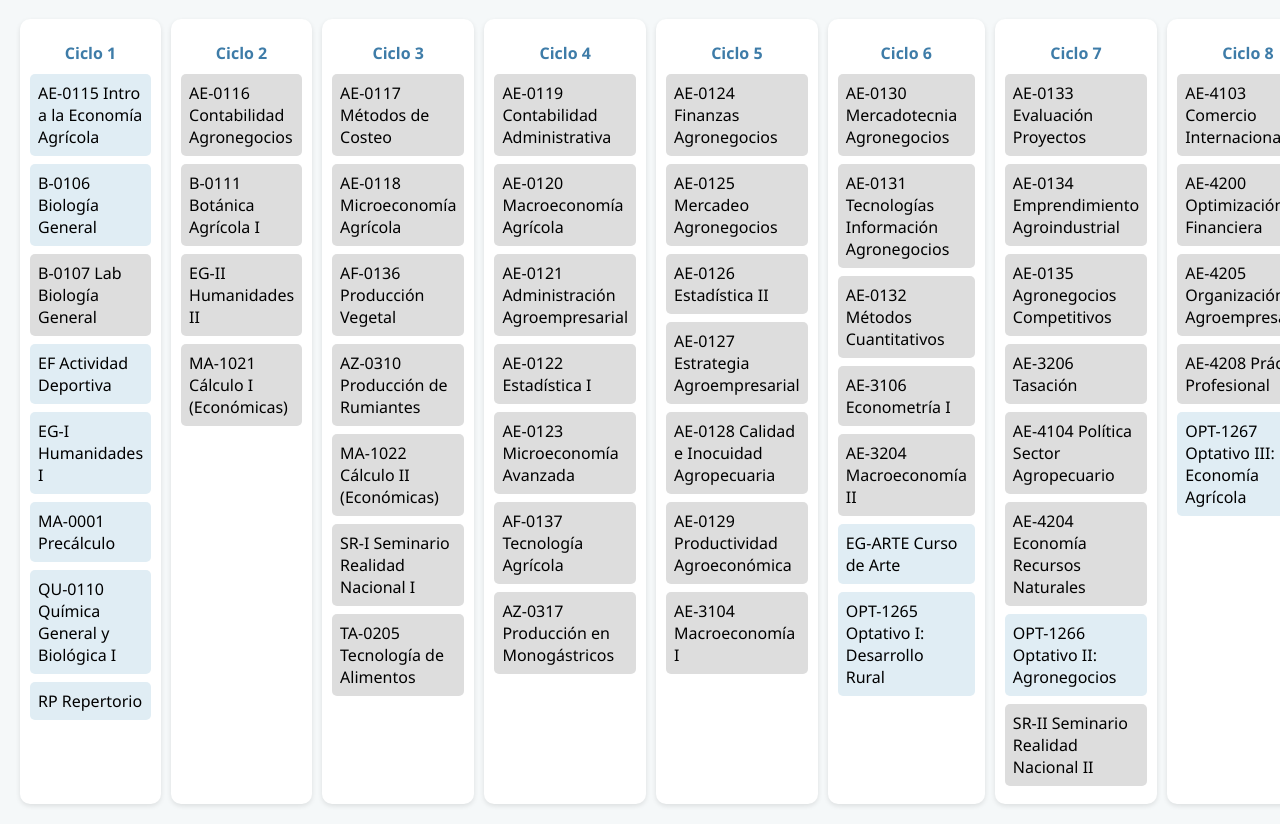
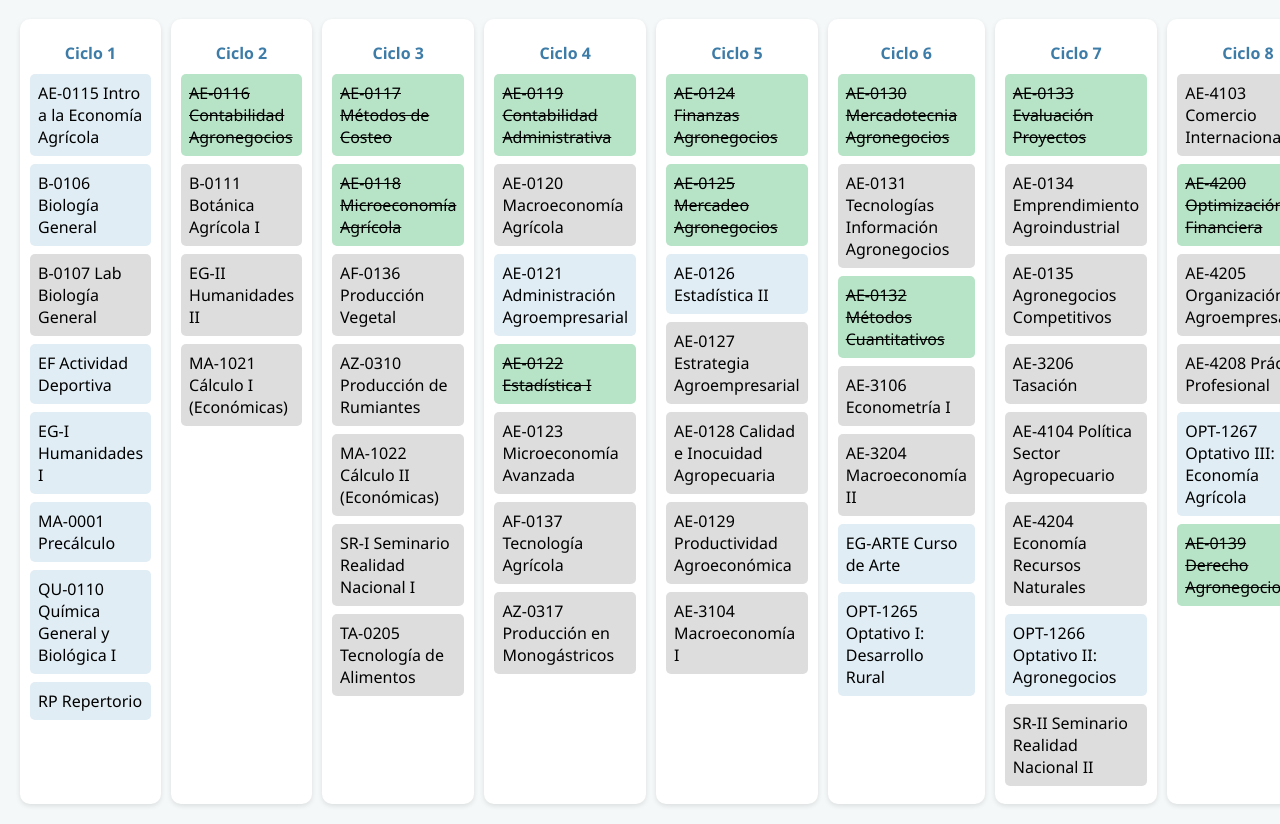
Before and after one commit to bryan-1703/Economia-Agricola, a plain HTML site: page index.html in a window 1280 px wide. Shown: the part 87-911 px from the top of the page. Drawn offline with Linux system fonts and the light colour scheme.

Commit message:
Update index.html

```diff
--- a/index.html
+++ b/index.html
@@ -129,10 +129,17 @@
       { ciclo: 8, codigo: 'AE-4200', nombre: 'Optimización Financiera', requisitos: ['AE-0133'] },
       { ciclo: 8, codigo: 'AE-4205', nombre: 'Organización Agroempresarial', requisitos: ['AE-0135', 'AE-4104'] },
       { ciclo: 8, codigo: 'AE-4208', nombre: 'Práctica Profesional', requisitos: ['AE-0133', 'AE-0135', 'AE-3206', 'AE-4204'] },
-      { ciclo: 8, codigo: 'OPT-1267', nombre: 'Optativo III: Economía Agrícola', requisitos: [] }
+      { ciclo: 8, codigo: 'OPT-1267', nombre: 'Optativo III: Economía Agrícola', requisitos: [] },
+      { ciclo: 8, codigo: 'AE-0139', nombre: 'Derecho Agronegocios', requisitos: ['AE-0127'] }
+    ];
+
+    const convalidados = [
+      'AE-0116','AE-0117','AE-0118','AE-0119','AE-0122','AE-0124',
+      'AE-0125','AE-0130','AE-0132','AE-0133','AE-0139','AE-4200'
     ];
 
     const estadoCursos = JSON.parse(localStorage.getItem('estadoCursos') || '{}');
+    convalidados.forEach(sigla => estadoCursos[sigla] = true);
 
     function renderMalla() {
       const container = document.getElementById('malla');
```
